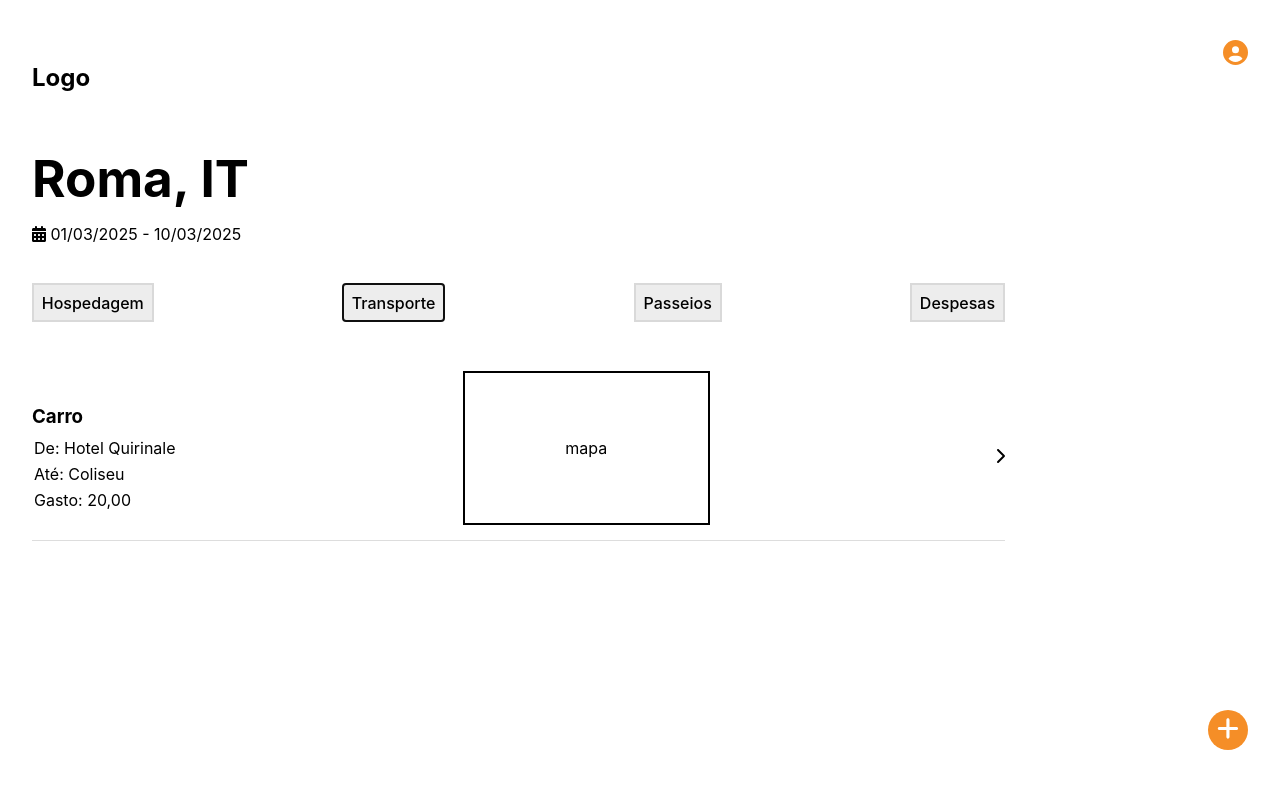
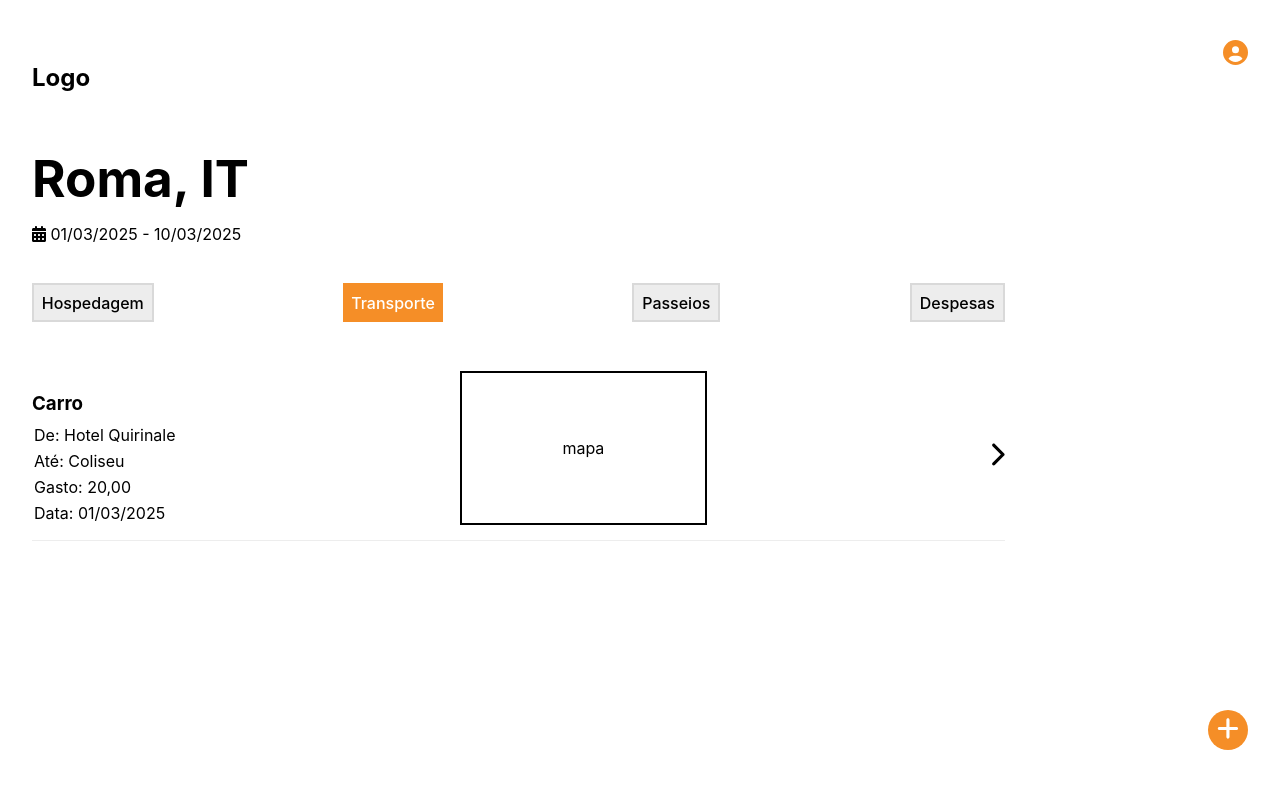
Before and after one commit to milenaa052/TripPlanner-frontend, a React (Vite) app: page /info-viagem in a window 1280 px wide. Both pictures are taken after a click on the button "Transporte". Shown: the top 788 px of the page. Built offline with nearby package versions, Linux system fonts and the light colour scheme.

Commit message:
Estilizando as telas - parte 2

```diff
--- a/src/App.css
+++ b/src/App.css
@@ -255,24 +255,55 @@ html {
             padding: 0.8%;
             color: var(--preto);
             border-radius: 0px;
+            outline: none;
+            cursor: pointer;
+
+            &:hover {
+              background-color: var(--laranja);
+              color: var(--branco);
+              border: none;
+            }
+          }
+
+          .opcao.ativo {
+            background-color: var(--laranja);
+            color: var(--branco);
+            border: none;
           }
         }
 
         .agenda {
           display: flex;
           justify-content: space-between;
+          border-bottom: 1px solid var(--cinza-claro);
+
+          .dia {
+            background-color: transparent;
+            color: var(--preto);
+            outline: none;
+            border-radius: 0px;
+
+            &:hover {
+              background-color: var(--laranja);
+              color: var(--branco);
+              border: none;
+            }
+
+            &:active {
+              background-color: var(--laranja);
+              color: var(--branco);
+              border: none;
+            }
+          }
         }
 
-        .listaHospedagens,
-        .listaTransporte,
-        .listaPasseios,
-        .listaDespesas {
+        .listagens {
           margin-top: 2%;
           display: flex;
           justify-content: space-between;
           align-items: center;
           width: 80%;
-          border-bottom: 1px solid #dddddd;
+          border-bottom: 1px solid var(--cinza-claro);
 
           p {
             margin: 2px;
@@ -290,6 +321,10 @@ html {
             display: flex;
             align-items: center;
             justify-content: center;
+          }
+
+          .icone {
+            font-size: 25px;
           }
         }
 
--- a/src/components/TelaDespesas.tsx
+++ b/src/components/TelaDespesas.tsx
@@ -6,7 +6,7 @@ function TelaDespesas() {
         <div>
             <h2>Total de Despesas: 80,00</h2>
 
-            <div className="listaDespesas">
+            <div className="listagens">
                 <div className="textoInfo">
                     <h3>Alimentação</h3>
                     <p>50,00</p>
@@ -18,7 +18,7 @@ function TelaDespesas() {
                 </div>
             </div>
 
-            <div className="listaDespesas">
+            <div className="listagens">
                 <div className="textoInfo">
                     <h3>Passeio Coliseu</h3>
                     <p>30,00</p>
--- a/src/components/TelaHospedagem.tsx
+++ b/src/components/TelaHospedagem.tsx
@@ -4,11 +4,12 @@ import { faChevronRight } from "@fortawesome/free-solid-svg-icons";
 function TelaHospedagem() {
     return (
         <div>
-            <div className="listaHospedagens">
+            <div className="listagens">
                 <div className="textoInfo">
                     <h3>Hotel Quirinale</h3>
                     <p>Checkin: 01/03/2025</p>
                     <p>Checkout: 10/03/2025</p>
+                    <p>Gasto Total: 550,00</p>
                 </div>
 
                 <div className="mapa">
--- a/src/components/TelaPasseios.tsx
+++ b/src/components/TelaPasseios.tsx
@@ -17,10 +17,11 @@ function TelaPasseios() {
                 <button className="dia">10/03</button>
             </div>
 
-            <div className="listaPasseios">
+            <div className="listagens">
                 <div className="textoInfo">
                     <h3>Coliseu</h3>
                     <p>08:00 - 10:00</p>
+                    <p>Gasto: 20,00</p>
                 </div>
 
                 <div className="mapa">
--- a/src/components/TelaTransporte.tsx
+++ b/src/components/TelaTransporte.tsx
@@ -4,12 +4,13 @@ import { faChevronRight } from "@fortawesome/free-solid-svg-icons";
 function TelaTransporte() {
     return (
         <div>
-            <div className="listaTransporte">
+            <div className="listagens">
                 <div className="textoInfo">
                     <h3>Carro</h3>
                     <p>De: Hotel Quirinale</p>
                     <p>Até: Coliseu</p>
                     <p>Gasto: 20,00</p>
+                    <p>Data: 01/03/2025</p>
                 </div>
 
                 <div className="mapa">
--- a/src/pages/TelasInfo.tsx
+++ b/src/pages/TelasInfo.tsx
@@ -15,10 +15,25 @@ function TelasInfo() {
             <p><FontAwesomeIcon icon={faCalendarDays} className="icone"/> 01/03/2025 - 10/03/2025</p>
 
             <div className="telasInfo">
-                <button className="opcao" type="submit" onClick={() => setTela("Hospedagem")}>Hospedagem</button>
-                <button className="opcao" type="submit" onClick={() => setTela("Transporte")}>Transporte</button>
-                <button className="opcao" type="submit" onClick={() => setTela("Passeios")}>Passeios</button>
-                <button className="opcao" type="submit" onClick={() => setTela("Despesas")}>Despesas</button>
+                <button className={`opcao ${tela === "Hospedagem" ? "ativo" : ""}`}
+                    onClick={() => setTela("Hospedagem")}>
+                        Hospedagem
+                </button>
+
+                <button className={`opcao ${tela === "Transporte" ? "ativo" : ""}`}
+                    onClick={() => setTela("Transporte")}>
+                        Transporte
+                </button>
+
+                <button className={`opcao ${tela === "Passeios" ? "ativo" : ""}`}
+                    onClick={() => setTela("Passeios")}>
+                        Passeios
+                </button>
+
+                <button className={`opcao ${tela === "Despesas" ? "ativo" : ""}`}
+                    onClick={() => setTela("Despesas")}>
+                        Despesas
+                </button>
             </div>
 
             {tela === "Hospedagem" && <TelaHospedagem />}
```
